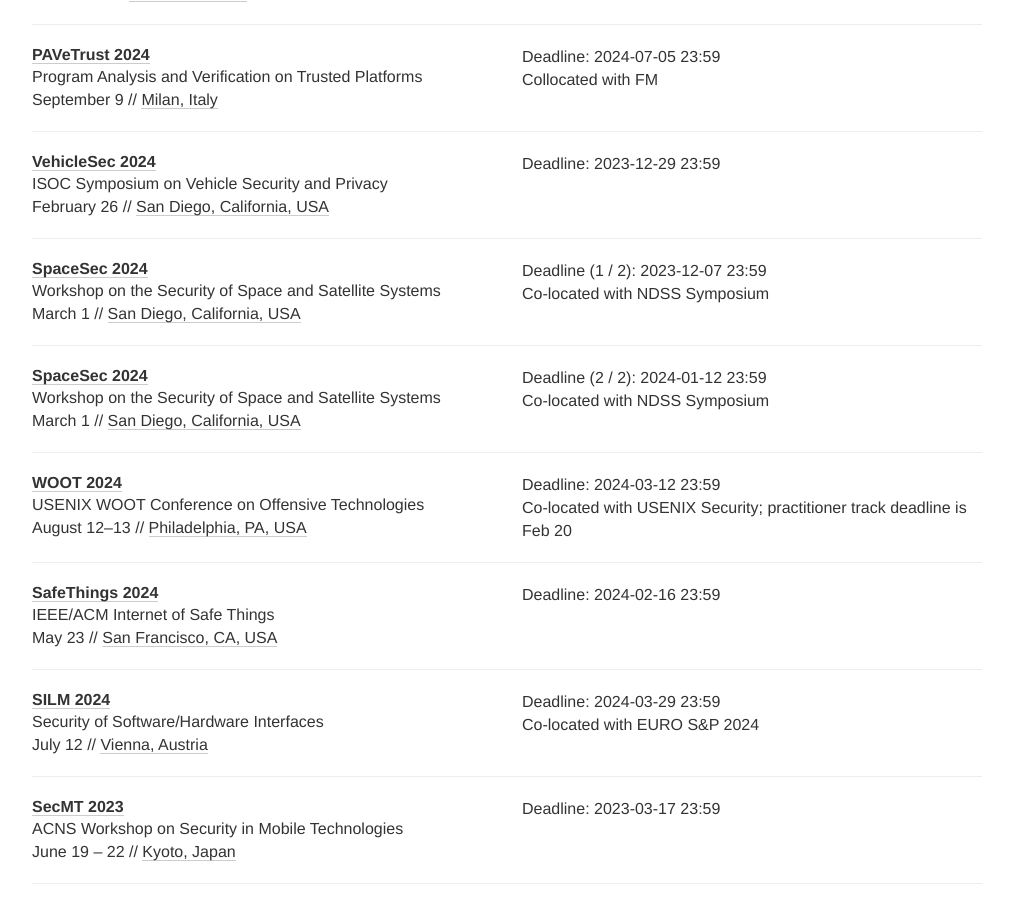
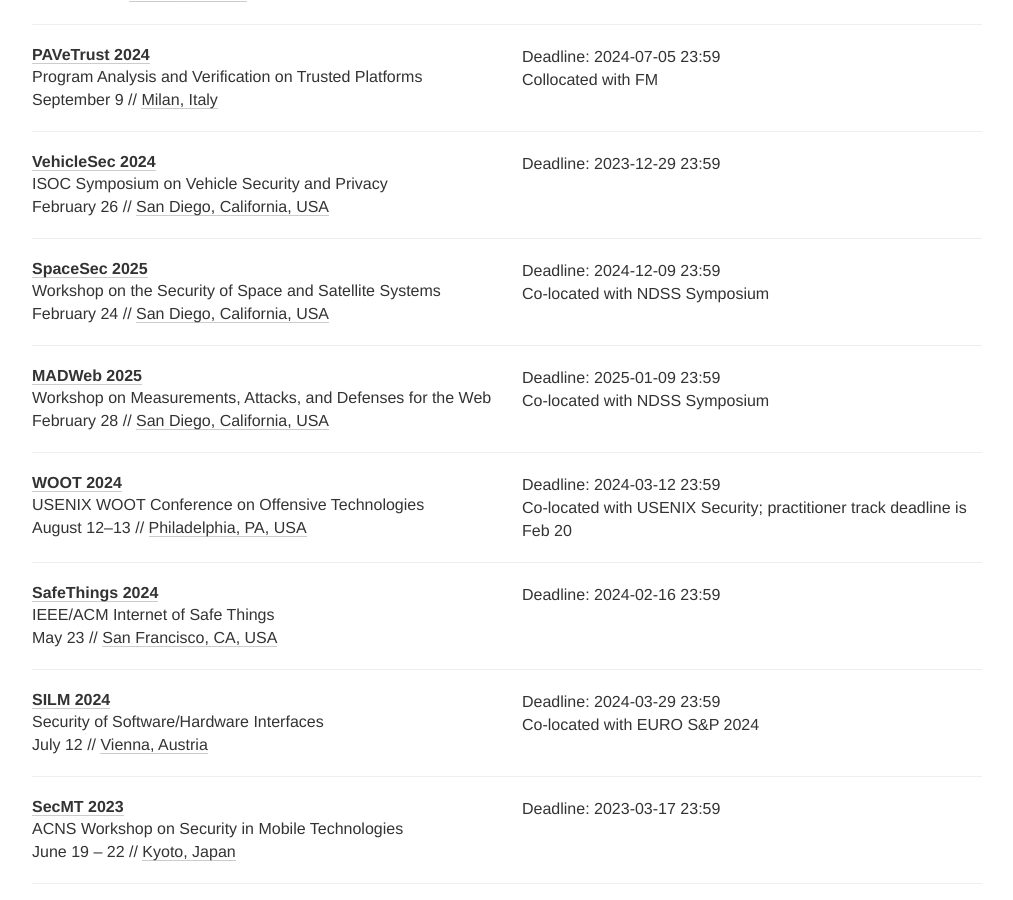
Before and after one commit to sec-deadlines/sec-deadlines.github.io, a Jekyll site: the page built from index.html, in a window 1280 px wide and 900 px high, scrolled down 11833 px. Shown: the whole window, without its empty margins (133-1146 px from the left). Built offline with Jekyll 4.4.1, drawn with Linux system fonts in a browser that asks for light colours; nearby versions of some CDN libraries; comment, search, counter and statistics services are not loaded.

Commit message:
Update some NDSS workshops

```diff
--- a/_data/conferences.yml
+++ b/_data/conferences.yml
@@ -804,15 +804,25 @@
 
 - name: SpaceSec
   description: Workshop on the Security of Space and Satellite Systems
-  year: 2024
+  year: 2025
   link: https://spacesec.info/
   comment: Co-located with NDSS Symposium
   deadline:
-    - "2023-12-07 23:59"
-    - "2024-01-12 23:59"
-  date: March 1
+    - "2024-12-09 23:59"
+  date: February 24
   place: San Diego, California, USA
   tags: [SEC, PRIV, CRYPTO, SHOP]
+
+- name: MADWeb
+  description: Workshop on Measurements, Attacks, and Defenses for the Web
+  year: 2025
+  link: https://madweb.work/
+  comment: Co-located with NDSS Symposium
+  deadline:
+    - "2025-01-09 23:59"
+  date: February 28
+  place: San Diego, California, USA
+  tags: [SEC, PRIV, WEB, SHOP]
 
 - name: WOOT
   description: USENIX WOOT Conference on Offensive Technologies
```
